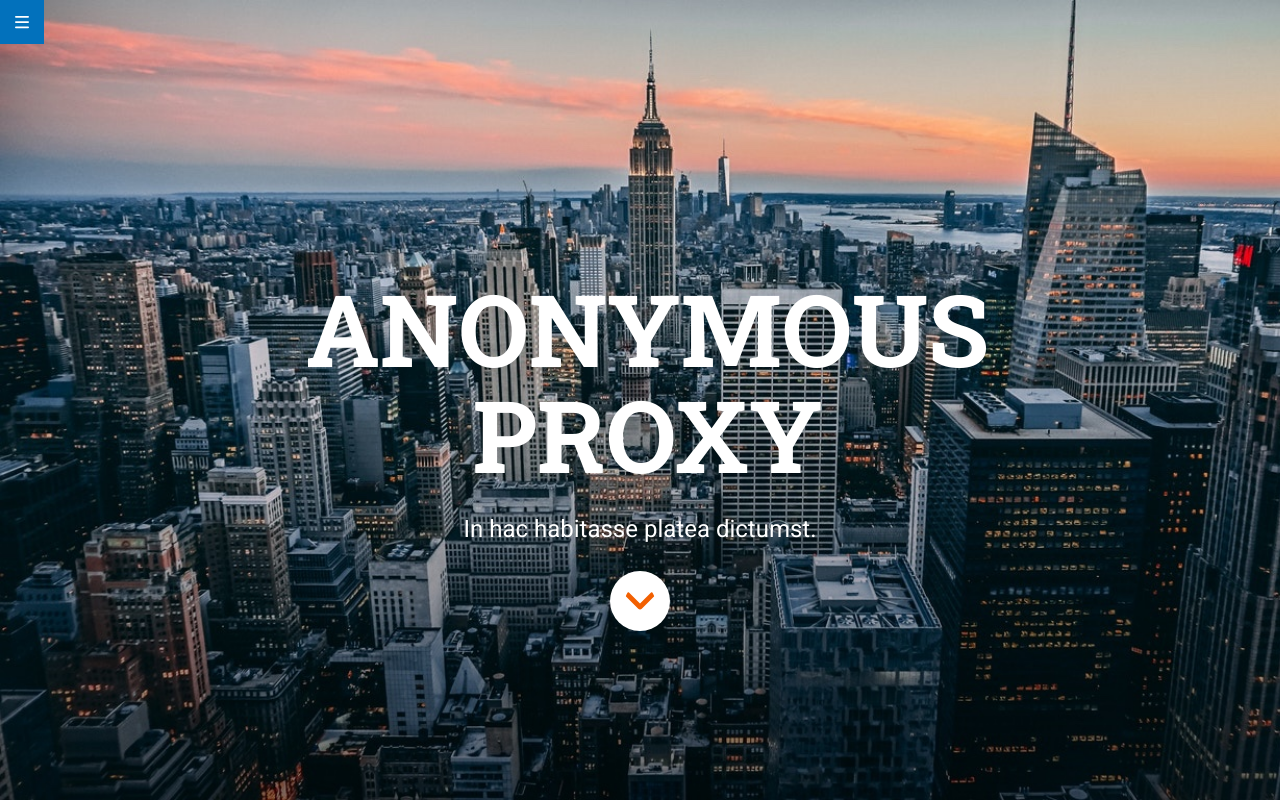
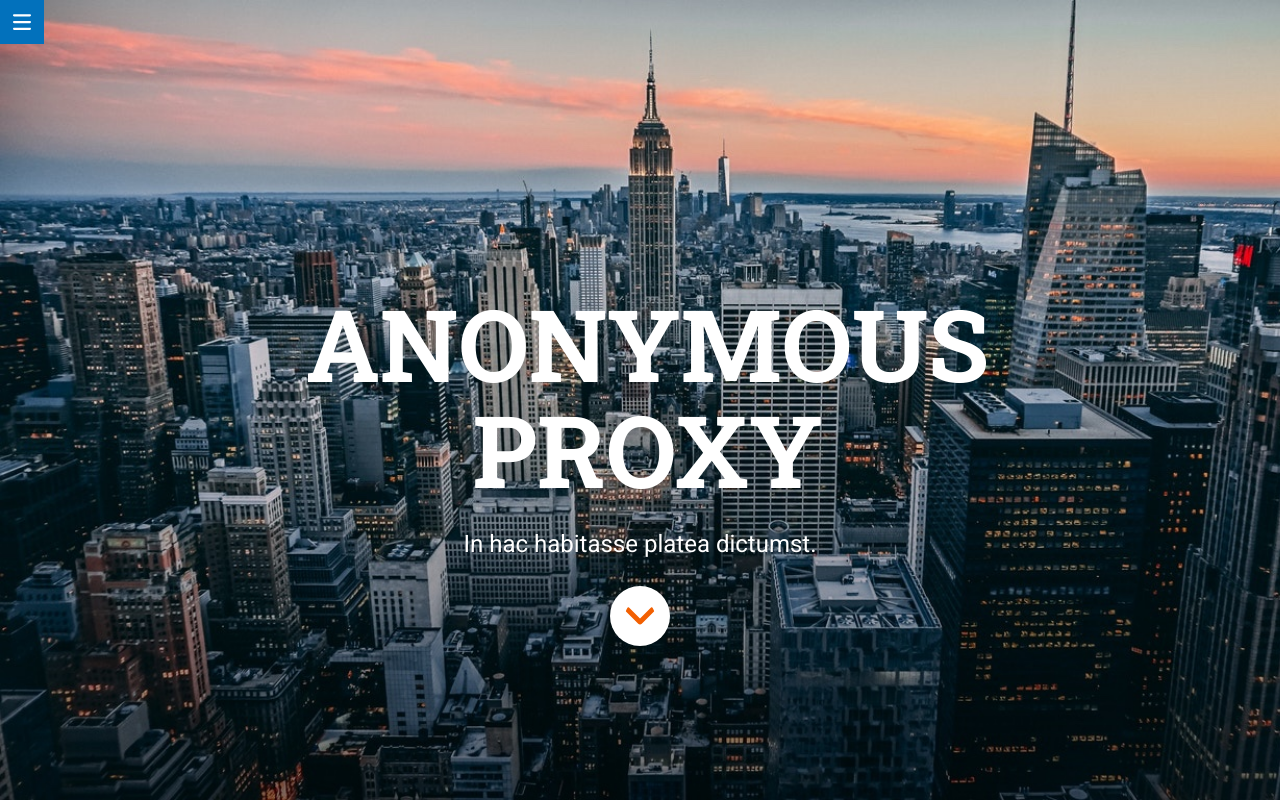
Before and after one commit to Adalab/modulo-1-evaluacion-final-mdanieladla, a website: page src/html/index.html in a window 1280 px wide. Shown: the top 802 px of the page. Drawn offline with nearby package versions, Linux system fonts and the light colour scheme; files that its build step writes are made by us from their sources; files whose address does not match are found by name.

Commit message:
changed padding top of title

```diff
--- a/src/scss/layout/_header.scss
+++ b/src/scss/layout/_header.scss
@@ -13,16 +13,16 @@
 
 .header__icomenu {
     box-sizing: border-box;
-    padding: 10px;
+    padding: 8px;
     width: 44px;
     height: 44px;
     border: 5px solid $Cerulean;
     background-color: $Cerulean;
     position: fixed;
-    top: 0px;
-    z-index: 2;
+    /*top: 0px;
+    z-index: 2;*/
     @media all and (min-width:768px) {
-        left: 0px;
+        /*left: 0px;*/
     }
 }
 
@@ -52,7 +52,7 @@
         @media all and (min-width:1200px) {
             font-size: 100px;
             word-spacing: 100vw;
-            padding-top: 275px;
+            padding-top: 290px;
         }
     }
     &--paragraph {
@@ -66,7 +66,6 @@
             font-size: 24px;
         }
     }
-
 }
 
 .button__scroll-down{
@@ -82,6 +81,6 @@
         width: 30px;
         height: 30px;
         padding: 15px;
-        top: 650px;
+       /* top: 650px;*/
     }
 }
```
